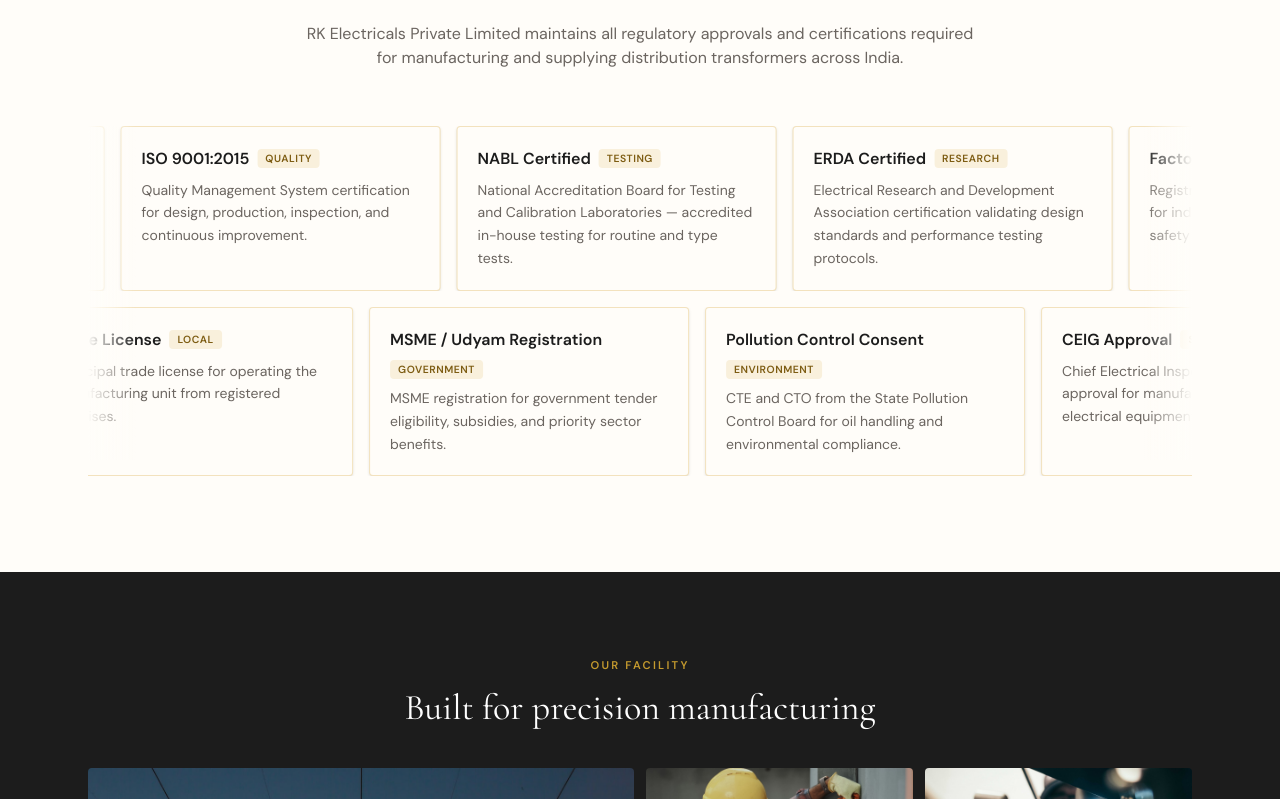
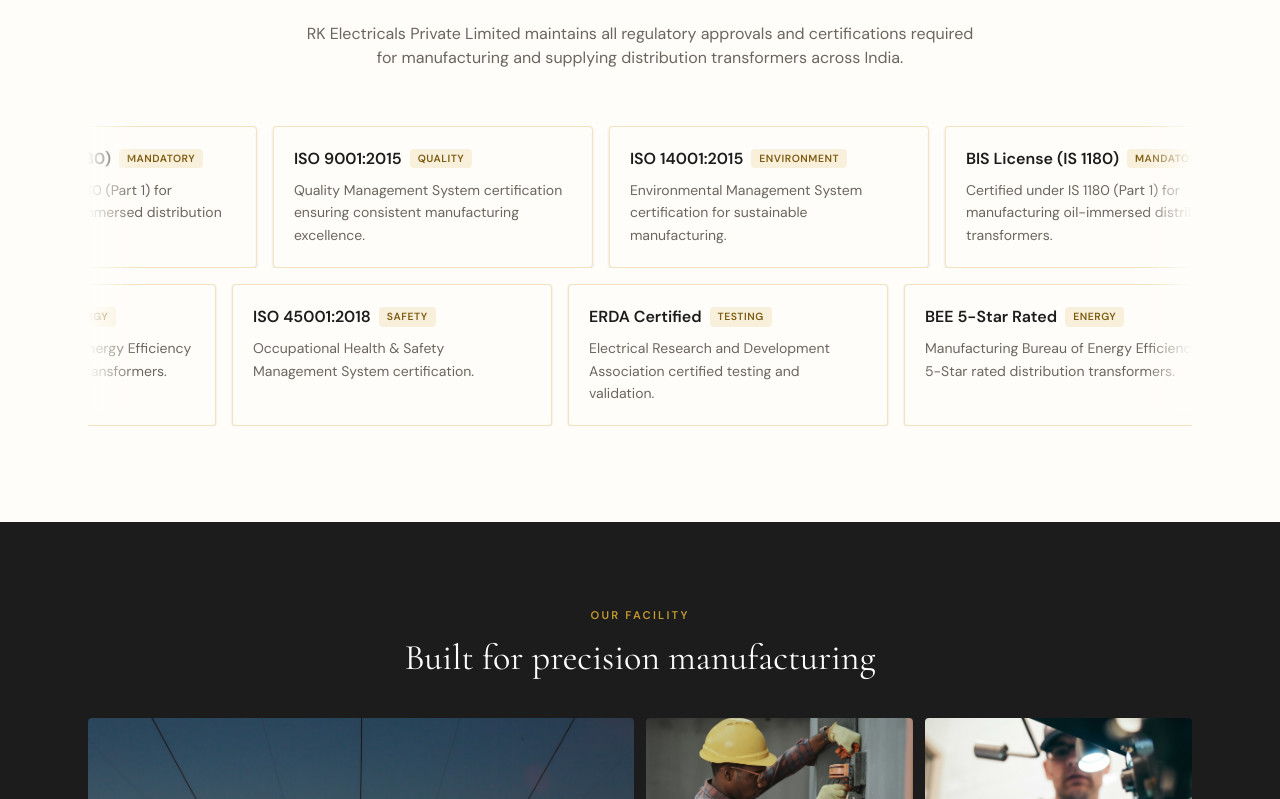
Before and after one commit to Chaitanyasulam/rk-electricals, a React (Vite) app: page / in a window 1280 px wide. Shown: the part 3281-4080 px from the top of the page. Built offline with nearby package versions, Linux system fonts and the light colour scheme.

Commit message:
Updated homepage

```diff
--- a/src/components/Clients.tsx
+++ b/src/components/Clients.tsx
@@ -87,9 +87,9 @@
 
         <div className="mt-12 grid grid-cols-2 gap-6 text-center md:grid-cols-4">
           {[
-            { value: '5,000+', suffix: '+', label: 'Units per year' },
+            { value: '5,000', suffix: '+', label: 'Units per year' },
             { value: '125+', suffix: ' CR', label: 'Annual turnover' },
-            { value: '150+', suffix: '+', label: 'Employees' },
+            { value: '150', suffix: '+', label: 'Employees' },
             { value: '10+', suffix: '', label: 'Trusted partners' },
           ].map((stat) => (
             <div key={stat.label}>
--- a/src/components/Licenses.tsx
+++ b/src/components/Licenses.tsx
@@ -3,69 +3,58 @@
 const licenses = [
   {
     title: 'BIS License (IS 1180)',
-    body: 'Mandatory certification under IS 1180 (Part 1) for oil-immersed distribution transformers supplied across India.',
+    logo: '/certifications/bis.svg',
+    body: 'Certified under IS 1180 (Part 1) for manufacturing oil-immersed distribution transformers.',
     tag: 'Mandatory',
   },
   {
     title: 'ISO 9001:2015',
-    body: 'Quality Management System certification for design, production, inspection, and continuous improvement.',
+    logo: '/certifications/iso9001.svg',
+    body: 'Quality Management System certification ensuring consistent manufacturing excellence.',
     tag: 'Quality',
   },
   {
-    title: 'NABL Certified',
-    body: 'National Accreditation Board for Testing and Calibration Laboratories — accredited in-house testing for routine and type tests.',
+    title: 'ISO 14001:2015',
+    logo: '/certifications/iso14001.svg',
+    body: 'Environmental Management System certification for sustainable manufacturing.',
+    tag: 'Environment',
+  },
+  {
+    title: 'ISO 45001:2018',
+    logo: '/certifications/iso45001.svg',
+    body: 'Occupational Health & Safety Management System certification.',
+    tag: 'Safety',
+  },
+  {
+    title: 'ERDA Certified',
+    logo: '/certifications/erda.svg',
+    body: 'Electrical Research and Development Association certified testing and validation.',
     tag: 'Testing',
   },
   {
-    title: 'ERDA Certified',
-    body: 'Electrical Research and Development Association certification validating design standards and performance testing protocols.',
-    tag: 'Research',
+    title: 'BEE 5-Star Rated',
+    logo: '/certifications/bee5star.svg',
+    body: 'Manufacturing Bureau of Energy Efficiency 5-Star rated distribution transformers.',
+    tag: 'Energy',
   },
   {
-    title: 'Factory License',
-    body: 'Registration under the Factories Act, 1948 for industrial manufacturing and worker safety compliance.',
-    tag: 'Manufacturing',
+    title: 'BEE 2-Star Rated',
+    logo: '/certifications/bee2star.svg',
+    body: 'Manufacturing BEE 2-Star rated distribution transformers.',
+    tag: 'Energy',
   },
   {
-    title: 'GST Registration',
-    body: 'Goods and Services Tax registration for legal supply to utilities, contractors, dealers, and commercial buyers.',
-    tag: 'Tax & Trade',
-  },
-  {
-    title: 'MSME / Udyam Registration',
-    body: 'MSME registration for government tender eligibility, subsidies, and priority sector benefits.',
-    tag: 'Government',
-  },
-  {
-    title: 'Pollution Control Consent',
-    body: 'CTE and CTO from the State Pollution Control Board for oil handling and environmental compliance.',
-    tag: 'Environment',
-  },
-  {
-    title: 'CEIG Approval',
-    body: 'Chief Electrical Inspector to Government approval for manufacturing and testing of electrical equipment.',
-    tag: 'Safety',
-  },
-  {
-    title: 'DISCOM Vendor Empanelment',
-    body: 'Approved vendor with APSPDCL, APCPDCL, APEPDCL, TSSPDCL, and TSEPPDCL for tenders and direct supply.',
-    tag: 'Supply',
-  },
-  {
-    title: 'BEE Energy Efficiency',
-    body: 'Bureau of Energy Efficiency compliance for energy-efficient transformer designs under the Energy Conservation Act.',
-    tag: 'Efficiency',
-  },
-  {
-    title: 'Trade License',
-    body: 'Municipal trade license for operating the manufacturing unit from registered premises.',
-    tag: 'Local',
+    title: 'Pollution Control Board',
+    logo: '/certifications/pollution.svg',
+    body: 'Environmental approvals from the State Pollution Control Board.',
+    tag: 'Compliance',
   },
 ]
 
-const row1 = licenses.slice(0, 6)
-const row2 = licenses.slice(6)
-
+const row1 = licenses.slice(0, 3)
+const row2 = licenses.slice(3, 6)
+const row3 = licenses.slice(6, 9)
+const row4 = licenses.slice(6, 12)
 function LicenseCard({
   title,
   body,
```
